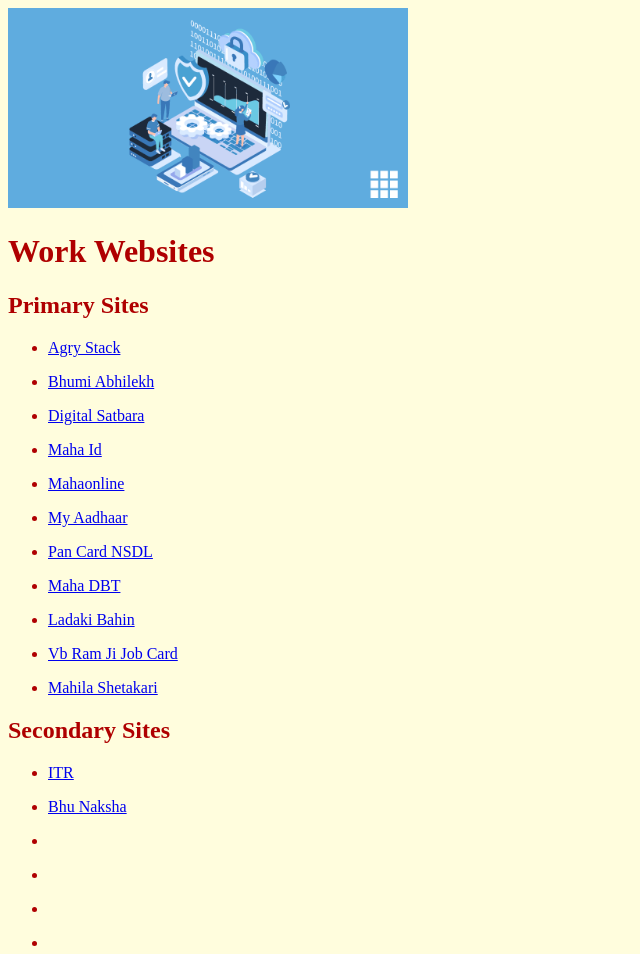
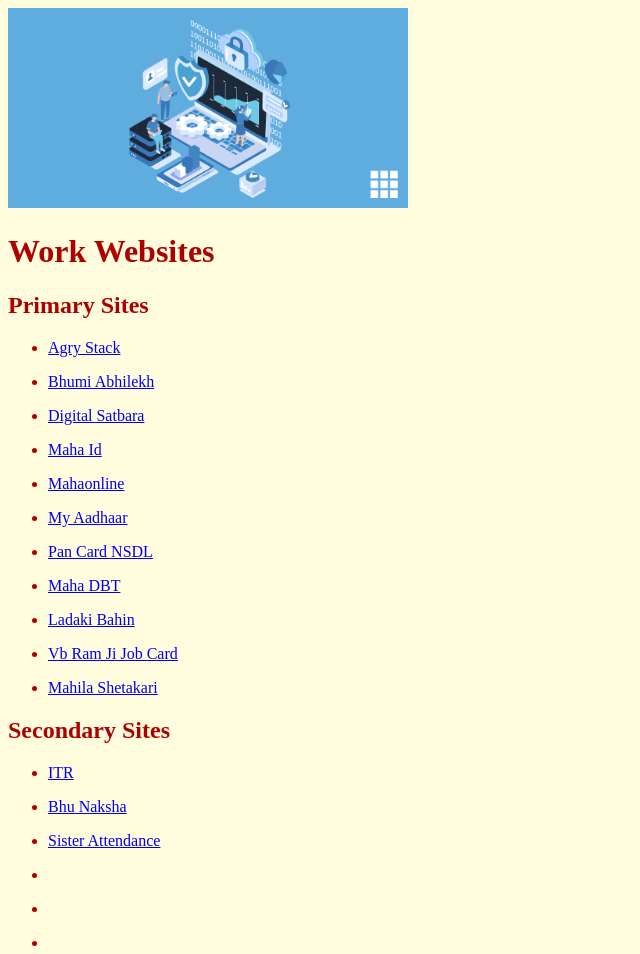
Before and after one commit to thejagsx/Work-Website, a plain HTML site: page index.html in a window 1280 px wide. Shown: the top 954 px of the page, without its empty margins (0-640 px from the left). Drawn offline with Linux system fonts and the light colour scheme.

Commit message:
Add files via upload

```diff
--- a/index.html
+++ b/index.html
@@ -41,7 +41,7 @@
     <ul>
 <p> <li><a target="_blank" href="https://www.incometax.gov.in/iec/foportal/">ITR</a></li></p>
 <p> <li><a target="_blank" href="https://mahabhunakasha.mahabhumi.gov.in/27/index.html">Bhu Naksha</a></li></p>
-<p> <li><a target="_blank" href=""></a></li></p>
+<p> <li><a target="_blank" href="https://mhphfwdbct.attendance.gov.in/update/emplogin">Sister Attendance</a></li></p>
 <p> <li><a target="_blank" href=""></a></li></p>
 <p> <li><a target="_blank" href=""></a></li></p>
 <p> <li><a target="_blank"href=""></a></li></p>
```
